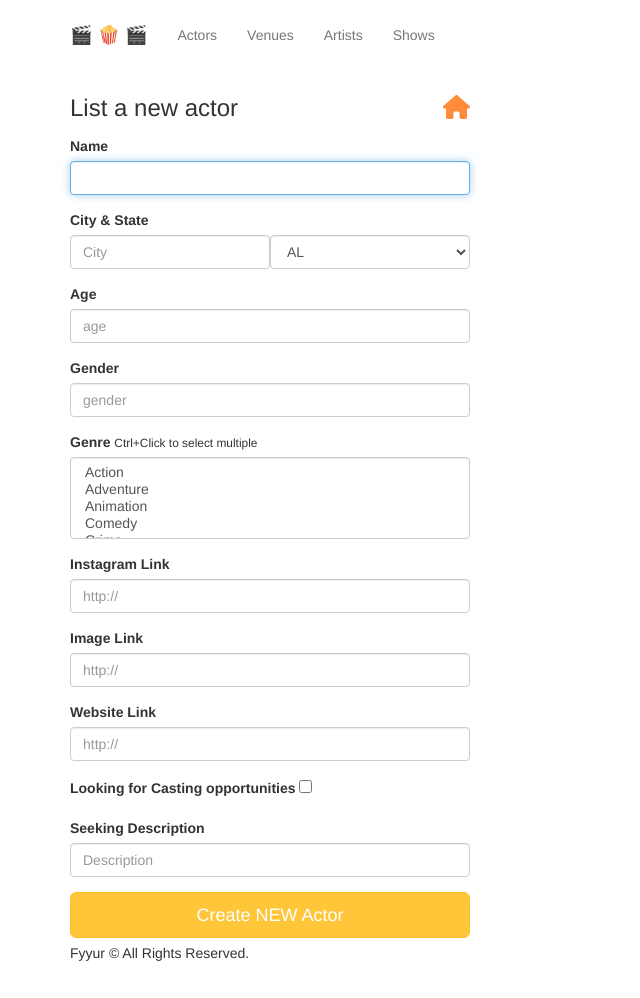
After one commit to morangi2/CastingAgencyApp, a Flask app: page /actors/create in a window 1280 px wide. The commit adds this page. Shown: the whole page, without its empty margins (0-640 px from the left). Run offline with Flask 2, Linux system fonts and the light colour scheme; some libraries are stand-ins or nearby versions.

Commit message:
new migration and post new actor

```diff
--- a/app.py
+++ b/app.py
@@ -52,6 +52,75 @@ def index():
     print(os.environ['DATABASE_URL'])
   return render_template('pages/home.html')
 
+#  ----------------------------------------------------------------
+#  ACTORS
+#  ----------------------------------------------------------------
+
+@app.route('/actors')
+def actors():
+  actors_list = Actor.query.distinct('city')
+  actors = []
+
+  for one_actor in actors_list:
+    actor_data = {}
+    """ actor_data['name'] = one_actor.name
+    actor_data['age'] = one_actor.age
+    actor_data['gender'] = one_actor.gender """
+    actor_data['city'] = one_actor.city
+    actor_data['state'] = one_actor.state
+    actor_data['actors'] = Actor.query.filter_by(city = one_actor.city)
+    actor_data['num_upcoming_showings'] = Showing.query.filter_by(actor_id = one_actor.id).count()
+    actors.append(actor_data)
+
+  return render_template('pages/actors.html', actors=actors)
+
+@app.route('/actors/create', methods=['GET'])
+def create_actor_form():
+  actor_form = ActorForm()
+  return render_template('forms/new_actor.html', form=actor_form)
+
+@app.route('/actors/create', methods=['POST'])
+def create_actor_submission():
+  error = False
+  actor_name = ''
+  data = {}
+
+  try:
+    form = ActorForm(request.form)
+
+    actor = Actor(name = form.name.data,
+                  age = form.age.data,
+                  gender = form.gender.data,
+                  city = form.city.data,
+                  state = form.state.data,
+                  genre = form.genre.data,
+                  instagram_link = form.instagram_link.data,
+                  website_link = form.website_link.data,
+                  image_link = form.image_link.data,
+                  seeking_casting = form.seeking_casting.data,
+                  seeking_description = form.seeking_description.data)
+
+    db.session.add(actor)
+    db.session.commit()
+
+    actor_name = form.name.data
+
+  except:
+    error = True
+    db.session.rollback()
+    print(sys.exc_info())
+
+  finally:
+    db.session.close()
+
+  if error:
+    error = False
+    print(sys.exc_info())
+    flash('An ERROR occured. Actor ' + actor_name + ' could not be added.')
+  else:
+    flash('Actor ' + actor_name + ' added successfully!')
+
+  return render_template('pages/home.html')
 
 #  Venues
 #  ----------------------------------------------------------------
--- a/forms.py
+++ b/forms.py
@@ -135,6 +135,118 @@ class VenueForm(Form):
 
 
 
+class ActorForm(Form):
+    name = StringField(
+        'name', validators=[DataRequired()]
+    )
+    city = StringField(
+        'city', validators=[DataRequired()]
+    )
+    state = SelectField(
+        'state', validators=[DataRequired()],
+        choices=[
+            ('AL', 'AL'),
+            ('AK', 'AK'),
+            ('AZ', 'AZ'),
+            ('AR', 'AR'),
+            ('CA', 'CA'),
+            ('CO', 'CO'),
+            ('CT', 'CT'),
+            ('DE', 'DE'),
+            ('DC', 'DC'),
+            ('FL', 'FL'),
+            ('GA', 'GA'),
+            ('HI', 'HI'),
+            ('ID', 'ID'),
+            ('IL', 'IL'),
+            ('IN', 'IN'),
+            ('IA', 'IA'),
+            ('KS', 'KS'),
+            ('KY', 'KY'),
+            ('LA', 'LA'),
+            ('ME', 'ME'),
+            ('MT', 'MT'),
+            ('NE', 'NE'),
+            ('NV', 'NV'),
+            ('NH', 'NH'),
+            ('NJ', 'NJ'),
+            ('NM', 'NM'),
+            ('NY', 'NY'),
+            ('NC', 'NC'),
+            ('ND', 'ND'),
+            ('OH', 'OH'),
+            ('OK', 'OK'),
+            ('OR', 'OR'),
+            ('MD', 'MD'),
+            ('MA', 'MA'),
+            ('MI', 'MI'),
+            ('MN', 'MN'),
+            ('MS', 'MS'),
+            ('MO', 'MO'),
+            ('PA', 'PA'),
+            ('RI', 'RI'),
+            ('SC', 'SC'),
+            ('SD', 'SD'),
+            ('TN', 'TN'),
+            ('TX', 'TX'),
+            ('UT', 'UT'),
+            ('VT', 'VT'),
+            ('VA', 'VA'),
+            ('WA', 'WA'),
+            ('WV', 'WV'),
+            ('WI', 'WI'),
+            ('WY', 'WY'),
+        ]
+    )
+    age = StringField(
+        'age', validators=[DataRequired()]
+    )
+    gender = StringField(
+        'gender'
+    )
+    image_link = StringField(
+        'image_link'
+    )
+    genre = SelectMultipleField(
+        # TODO implement enum restriction
+        'genre', validators=[DataRequired()],
+        choices=[
+            ('Action', 'Action'),
+            ('Adventure', 'Adventure'),
+            ('Animation', 'Animation'),
+            ('Comedy', 'Comedy'),
+            ('Crime', 'Crime'),
+            ('Drama', 'Drama'),
+            ('Fantasy', 'Fantasy'),
+            ('History', 'History'),
+            ('Melodrama', 'Melodrama'),
+            ('Mystery', 'Mystery'),
+            ('Narrative', 'Narrative'),
+            ('Romance', 'Romance'),
+            ('Science Fiction', 'Science Fiction'),
+            ('Sports', 'Sports'),
+            ('Thriller', 'Thriller'),
+            ('War', 'War'),
+            ('Other', 'Other'),
+        ]
+    )
+    instagram_link = StringField(
+        'instagram_link', validators=[URL()]
+    )
+    website_link = StringField(
+        'website_link'
+    )
+    image_link = StringField(
+        'image_link'
+    )
+
+    seeking_casting = BooleanField( 'seeking_casting' )
+
+    seeking_description = StringField(
+        'seeking_description'
+    )
+
+
 class ArtistForm(Form):
     name = StringField(
         'name', validators=[DataRequired()]
--- /dev/null
+++ b/templates/forms/new_actor.html
@@ -0,0 +1,63 @@
+{% extends 'layouts/main.html' %}
+{% block title %}New Actor{% endblock %}
+{% block content %}
+  <div class="form-wrapper">
+    <form method="post" class="form" action="/actors/create">
+      <h3 class="form-heading">List a new actor <a href="{{ url_for('index') }}" title="Back to homepage"><i class="fa fa-home pull-right"></i></a></h3>
+      <div class="form-group">
+        <label for="name">Name</label>
+        {{ form.name(class_ = 'form-control', autofocus = true) }}
+      </div>
+      <div class="form-group">
+          <label>City & State</label>
+          <div class="form-inline">
+            <div class="form-group">
+              {{ form.city(class_ = 'form-control', placeholder='City', autofocus = true) }}
+            </div>
+            <div class="form-group">
+              {{ form.state(class_ = 'form-control', placeholder='State', autofocus = true) }}
+            </div>
+          </div>
+      </div>
+      <div class="form-group">
+        <label for="age">Age</label>
+        {{ form.age(class_ = 'form-control', placeholder='age', autofocus = true) }}
+      </div>
+      <div class="form-group">
+          <label for="gender">Gender</label>
+          {{ form.gender(class_ = 'form-control', placeholder='gender', autofocus = true) }}
+        </div>
+      <div class="form-group">
+        <label for="genre">Genre</label>
+        <small>Ctrl+Click to select multiple</small>
+        {{ form.genre(class_ = 'form-control', placeholder='Genre, separated by commas', autofocus = true) }}
+      </div>
+
+      <div class="form-group">
+          <label for="instagram_link">Instagram Link</label>
+          {{ form.instagram_link(class_ = 'form-control', placeholder='http://', autofocus = true) }}
+       </div>
+
+       <div class="form-group">
+          <label for="image_link">Image Link</label>
+          {{ form.image_link(class_ = 'form-control', placeholder='http://', autofocus = true) }}
+       </div>
+
+       <div class="form-group">
+            <label for="website_link">Website Link</label>
+            {{ form.website_link(class_ = 'form-control', placeholder='http://', autofocus = true) }}
+       </div>
+
+       <div class="form-group">
+             <label for="seeking_casting">Looking for Casting opportunities</label>
+             {{ form.seeking_casting(placeholder='Venue', autofocus = true) }}
+       </div>
+
+       <div class="form-group">
+            <label for="seeking_description">Seeking Description</label>
+            {{ form.seeking_description(class_ = 'form-control', placeholder='Description', autofocus = true) }}
+       </div>
+      <input type="submit" value="Create NEW Actor" class="btn btn-primary btn-lg btn-block">
+    </form>
+  </div>
+{% endblock %}
--- a/templates/layouts/main.html
+++ b/templates/layouts/main.html
@@ -48,7 +48,7 @@
             <span class="icon-bar"></span>
             <span class="icon-bar"></span>
           </button>
-          <a class="navbar-brand" href="/">🔥</a>
+          <a class="navbar-brand" href="/">🎬 🍿 🎬</a>
         </div>
         <div class="collapse navbar-collapse">
           <ul class="nav navbar-nav">
@@ -78,6 +78,7 @@
             </li>
           </ul>
           <ul class="nav navbar-nav">
+            <li {% if request.endpoint == 'actors' %} class="active" {% endif %}><a href="{{ url_for('actors') }}">Actors</a></li>
             <li {% if request.endpoint == 'venues' %} class="active" {% endif %}><a href="{{ url_for('venues') }}">Venues</a></li>
             <li {% if request.endpoint == 'artists' %} class="active" {% endif %}><a href="{{ url_for('artists') }}">Artists</a></li>
             <li {% if request.endpoint == 'shows' %} class="active" {% endif %}><a href="{{ url_for('shows') }}">Shows</a></li>
```
Also changed, not shown: migrations/versions/a0b42c02bfe6_.py (added, +65 -0 lines), models.py (+16 -2 lines), templates/pages/actors.html (added, +19 -0 lines), templates/pages/home.html (+6 -2 lines).
